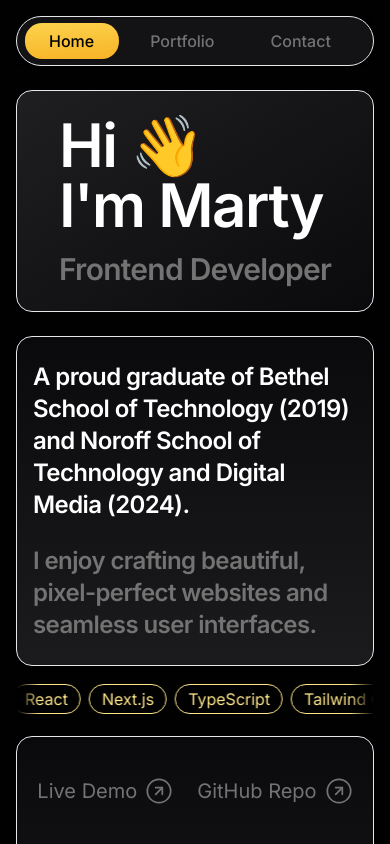
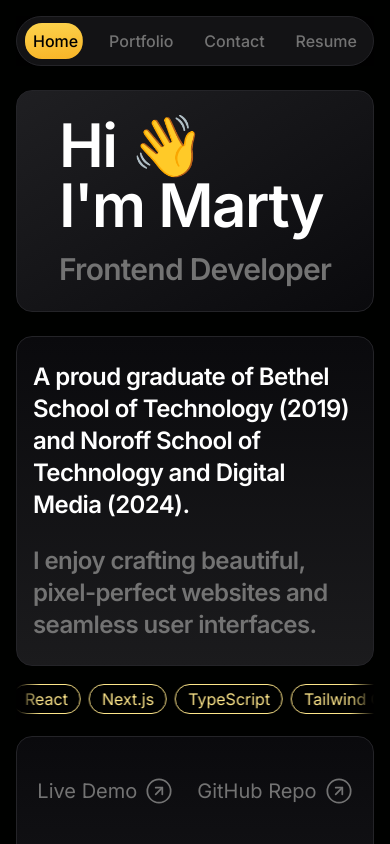
Before and after one commit to msiksnis/portfolio25-legendary-fiesta, a Next.js app: page / in a window 390 px wide. Shown: the top 844 px of the page. Built offline with nearby package versions, Linux system fonts and the light colour scheme; what tailwindcss-motion would draw is missing.

Commit message:
fixed wron borders after navigating between the layouts. fixed mobile navbar to fit

```diff
--- a/src/app/(main)/layout.tsx
+++ b/src/app/(main)/layout.tsx
@@ -1,6 +1,5 @@
 import Footer from "@/components/Footer";
 import Navbar from "@/components/Navbar";
-import "./styles.css";
 
 export default function MainLayout({
   children,
@@ -8,7 +7,7 @@ export default function MainLayout({
   children: React.ReactNode;
 }) {
   return (
-    <section className="main-layout">
+    <section className="px-4">
       <div className="flex min-h-screen flex-col">
         <Navbar />
         <div className="flex-1">{children}</div>
--- a/src/app/(main)/styles.css
+++ b/src/app/(main)/styles.css
@@ -58,11 +58,6 @@
   }
 }
 
-@layer base {
-  * {
-    @apply border-border selection:bg-white selection:text-card;
-  }
-  .main-layout {
-    @apply bg-[#000100] px-4 text-foreground text-white;
-  }
+.main-layout {
+  @apply border-border px-4;
 }
--- a/src/app/(resume)/resume/styles.css
+++ b/src/app/(resume)/resume/styles.css
@@ -3,7 +3,63 @@
 @tailwind utilities;
 
 @layer base {
-  .resume-layout {
-    @apply bg-white text-gray-900;
+  :root {
+    --background: 60, 100%, 0%;
+    --foreground: 0 0% 3.9%;
+    --card: 240, 5%, 8%;
+    --card-foreground: 0 0% 3.9%;
+    --popover: 0 0% 100%;
+    --popover-foreground: 0 0% 3.9%;
+    --primary: 60, 100%, 0%;
+    --primary-foreground: 0 0% 98%;
+    --secondary: 180, 1%, 71%;
+    --secondary-foreground: 0 0% 9%;
+    --muted: 0 0% 96.1%;
+    --muted-foreground: 0 0% 45.1%;
+    --accent: 0 0% 96.1%;
+    --accent-foreground: 0 0% 9%;
+    --destructive: 0 84.2% 60.2%;
+    --destructive-foreground: 0 0% 98%;
+    --border: 240, 5%, 15%;
+    --input: 0 0% 89.8%;
+    --ring: 0 0% 3.9%;
+    --chart-1: 12 76% 61%;
+    --chart-2: 173 58% 39%;
+    --chart-3: 197 37% 24%;
+    --chart-4: 43 74% 66%;
+    --chart-5: 27 87% 67%;
+    --radius: 0.5rem;
+  }
+  .dark {
+    --background: 0 0% 3.9%;
+    --foreground: 0 0% 98%;
+    --card: 0 0% 3.9%;
+    --card-foreground: 0 0% 98%;
+    --popover: 0 0% 3.9%;
+    --popover-foreground: 0 0% 98%;
+    --primary: 0 0% 98%;
+    --primary-foreground: 0 0% 9%;
+    --secondary: 0 0% 14.9%;
+    --secondary-foreground: 0 0% 98%;
+    --muted: 0 0% 14.9%;
+    --muted-foreground: 0 0% 63.9%;
+    --accent: 0 0% 14.9%;
+    --accent-foreground: 0 0% 98%;
+    --destructive: 0 62.8% 30.6%;
+    --destructive-foreground: 0 0% 98%;
+    --border: 0 0% 14.9%;
+    --input: 0 0% 14.9%;
+    --ring: 0 0% 83.1%;
+    --chart-1: 220 70% 50%;
+    --chart-2: 160 60% 45%;
+    --chart-3: 30 80% 55%;
+    --chart-4: 280 65% 60%;
+    --chart-5: 340 75% 55%;
   }
 }
+
+@layer base {
+  .resume-layout {
+    @apply border-border bg-white text-gray-900;
+  }
+}
--- a/src/app/globals.css
+++ b/src/app/globals.css
@@ -1,6 +1,62 @@
 @tailwind base;
 @tailwind components;
 @tailwind utilities;
+
+@layer base {
+  :root {
+    --background: 60, 100%, 0%;
+    --foreground: 0 0% 3.9%;
+    --card: 240, 5%, 8%;
+    --card-foreground: 0 0% 3.9%;
+    --popover: 0 0% 100%;
+    --popover-foreground: 0 0% 3.9%;
+    --primary: 60, 100%, 0%;
+    --primary-foreground: 0 0% 98%;
+    --secondary: 180, 1%, 71%;
+    --secondary-foreground: 0 0% 9%;
+    --muted: 0 0% 96.1%;
+    --muted-foreground: 0 0% 45.1%;
+    --accent: 0 0% 96.1%;
+    --accent-foreground: 0 0% 9%;
+    --destructive: 0 84.2% 60.2%;
+    --destructive-foreground: 0 0% 98%;
+    --border: 240, 5%, 15%;
+    --input: 0 0% 89.8%;
+    --ring: 0 0% 3.9%;
+    --chart-1: 12 76% 61%;
+    --chart-2: 173 58% 39%;
+    --chart-3: 197 37% 24%;
+    --chart-4: 43 74% 66%;
+    --chart-5: 27 87% 67%;
+    --radius: 0.5rem;
+  }
+  .dark {
+    --background: 0 0% 3.9%;
+    --foreground: 0 0% 98%;
+    --card: 0 0% 3.9%;
+    --card-foreground: 0 0% 98%;
+    --popover: 0 0% 3.9%;
+    --popover-foreground: 0 0% 98%;
+    --primary: 0 0% 98%;
+    --primary-foreground: 0 0% 9%;
+    --secondary: 0 0% 14.9%;
+    --secondary-foreground: 0 0% 98%;
+    --muted: 0 0% 14.9%;
+    --muted-foreground: 0 0% 63.9%;
+    --accent: 0 0% 14.9%;
+    --accent-foreground: 0 0% 98%;
+    --destructive: 0 62.8% 30.6%;
+    --destructive-foreground: 0 0% 98%;
+    --border: 0 0% 14.9%;
+    --input: 0 0% 14.9%;
+    --ring: 0 0% 83.1%;
+    --chart-1: 220 70% 50%;
+    --chart-2: 160 60% 45%;
+    --chart-3: 30 80% 55%;
+    --chart-4: 280 65% 60%;
+    --chart-5: 340 75% 55%;
+  }
+}
 
 .no-scrollbar::-webkit-scrollbar {
   display: none;
@@ -10,6 +66,12 @@
   scrollbar-width: none; /* Firefox */
 }
 
-.root-layout {
-  @apply bg-[#000100] text-foreground text-white;
+@layer base {
+  * {
+    @apply border-border selection:bg-white selection:text-[#000100];
+  }
+
+  .root-layout {
+    @apply bg-[#000100] text-white;
+  }
 }
--- a/src/components/HomeSection.tsx
+++ b/src/components/HomeSection.tsx
@@ -26,7 +26,7 @@ export default function HomeSection() {
       className="relative flex flex-col gap-6 pt-1.5 sm:aspect-square"
     >
       <div className="flex gap-6">
-        <BlurFade className="w-full flex-1 rounded-2xl border bg-gradient-to-br from-[#1f1f22] to-[#0A0A0D] py-6 sm:aspect-square sm:rounded-4xl sm:py-0">
+        <BlurFade className="w-full flex-1 rounded-2xl border border-border bg-gradient-to-br from-[#1f1f22] to-[#0A0A0D] py-6 sm:aspect-square sm:rounded-4xl sm:py-0">
           <MagicCard>
             <div className="flex h-full">
               <div className="m-auto sm:pb-10">
@@ -44,7 +44,7 @@ export default function HomeSection() {
         </BlurFade>
         <BlurFade
           delay={0.2}
-          className="hidden aspect-square flex-1 rounded-2xl border bg-gradient-to-bl from-[#1f1f22] to-[#0A0A0D] sm:block sm:rounded-4xl"
+          className="hidden aspect-square flex-1 rounded-2xl border border-border bg-gradient-to-bl from-[#1f1f22] to-[#0A0A0D] sm:block sm:rounded-4xl"
         >
           <MagicCard>
             <div className="flex h-full">
@@ -71,7 +71,7 @@ export default function HomeSection() {
       <Avatar />
       <BlurFade
         delay={0.4}
-        className="w-full rounded-2xl border bg-gradient-to-b from-[#0A0A0D] to-[#1b1b1d] sm:max-h-[435px] sm:rounded-4xl"
+        className="w-full rounded-2xl border border-border bg-gradient-to-b from-[#0A0A0D] to-[#1b1b1d] sm:max-h-[435px] sm:rounded-4xl"
       >
         <MagicCard>
           <div className="flex h-full items-center justify-center px-4 py-6 sm:aspect-[2/1] sm:p-0 sm:py-0 sm:pt-14 md:pt-10">
--- a/src/components/Navbar.tsx
+++ b/src/components/Navbar.tsx
@@ -190,20 +190,20 @@ export default function Navbar() {
 
   return (
     <div className="sticky top-4 z-50 mx-auto mb-6 mt-4 flex w-full items-center backdrop-blur-[100px] sm:static sm:mt-8 sm:w-fit">
-      <MagicCard className="rounded-full border bg-card px-2 py-1.5">
+      <MagicCard className="rounded-full border border-border bg-card px-2 py-1.5">
         <div
           className="relative flex flex-col"
           role="tablist"
           aria-label="Navigation Tabs"
         >
-          <ul className="flex w-full justify-between gap-x-2 sm:justify-center md:gap-x-4 lg:gap-x-6 xl:gap-x-12">
+          <ul className="flex w-full justify-between sm:justify-center sm:gap-x-2 md:gap-x-4 lg:gap-x-6 xl:gap-x-12">
             {TABS.map((tab) => (
               <li key={tab.name}>
                 <button
                   ref={activeTab === tab.name ? activeTabElementRef : null}
                   data-tab={tab.name}
                   onClick={() => handleTabClick(tab.name, tab.target)}
-                  className={`flex h-9 items-center whitespace-nowrap rounded-full px-6 text-base font-medium text-muted-foreground ${
+                  className={`flex h-9 items-center whitespace-nowrap rounded-full px-2 text-base font-medium text-muted-foreground sm:px-6 ${
                     activeTab === tab.name ? "text-primary" : ""
                   }`}
                 >
@@ -220,13 +220,13 @@ export default function Navbar() {
             ref={containerRef}
             style={{ clipPath: "inset(0 75% 0 0 round 17px)" }}
           >
-            <ul className="flex w-full justify-between gap-x-2 bg-gradient-to-br from-amber-300 to-amber-500 text-primary shadow sm:justify-center md:gap-x-4 lg:gap-x-6 xl:gap-x-12">
+            <ul className="flex w-full justify-between bg-gradient-to-br from-amber-300 to-amber-500 text-primary shadow sm:justify-center sm:gap-x-2 md:gap-x-4 lg:gap-x-6 xl:gap-x-12">
               {TABS.map((tab) => (
                 <li key={tab.name}>
                   <button
                     data-tab={tab.name}
                     onClick={handleActiveTabClick}
-                    className="flex h-9 items-center whitespace-nowrap rounded-full px-6 font-medium opacity-100"
+                    className="flex h-9 items-center whitespace-nowrap rounded-full px-2 font-medium opacity-100 sm:px-6"
                     tabIndex={-1}
                   >
                     {tab.name}
--- a/src/components/contact/ContactSection.tsx
+++ b/src/components/contact/ContactSection.tsx
@@ -19,7 +19,7 @@ export default function ContactSection() {
     <BlurFade inView>
       <div
         id="contact"
-        className="w-full rounded-2xl border bg-gradient-to-t from-[#1f1f22] to-[#0A0A0D] sm:rounded-4xl"
+        className="w-full rounded-2xl border border-border bg-gradient-to-t from-[#1f1f22] to-[#0A0A0D] sm:rounded-4xl"
       >
         <MagicCard className="h-full w-full items-center justify-center rounded-2xl px-4 sm:rounded-4xl md:px-16">
           <div className="mx-auto flex flex-col justify-center space-y-10 py-6 sm:py-12">
--- a/src/components/portfolio/ProjectCard.tsx
+++ b/src/components/portfolio/ProjectCard.tsx
@@ -31,7 +31,7 @@ export default function ProjectCard({
       id="portfolio"
       type="button"
       onClick={() => router.push(projectLink)}
-      className="group/card relative flex h-full min-h-56 w-full flex-col rounded-2xl border bg-gradient-to-t from-[#1f1f22] to-[#0A0A0D] sm:rounded-4xl"
+      className="group/card relative flex h-full min-h-56 w-full flex-col rounded-2xl border border-border bg-gradient-to-t from-[#1f1f22] to-[#0A0A0D] sm:rounded-4xl"
     >
       <MagicCard
         className={cn(
```
